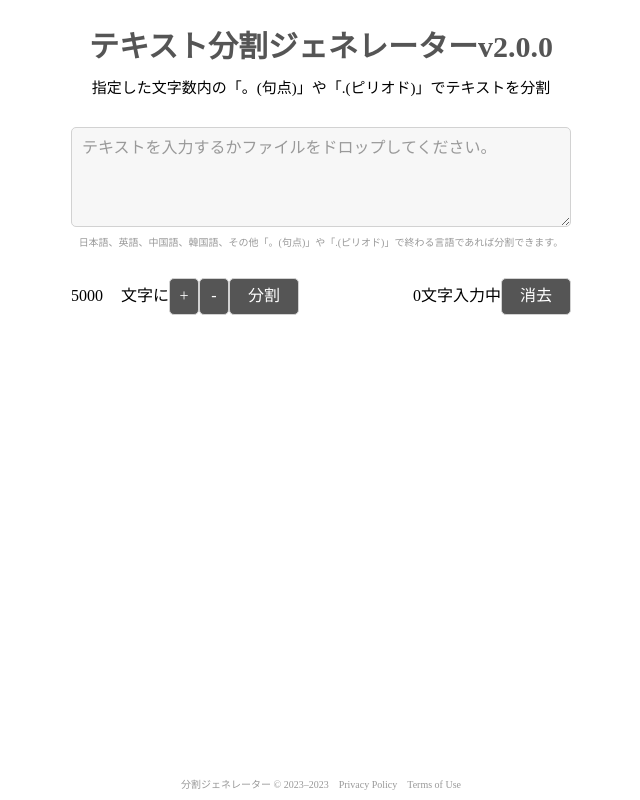
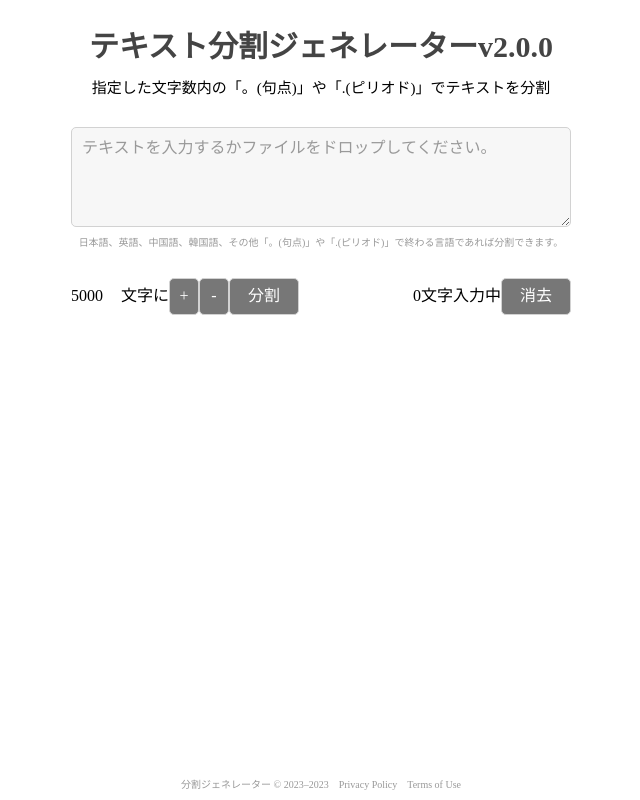
Before and after one commit to tommy-nagasaki/TextSplitGenerator, a plain HTML site: page index.html in a window 1280 px wide. Shown: the whole page, without its empty margins (319-959 px from the left). Drawn offline with Linux system fonts and the light colour scheme.

Commit message:
Add files via upload

```diff
--- a/css/select.css
+++ b/css/select.css
@@ -11,7 +11,7 @@ h1 {
     margin-top: 30px;
     font-size: 30px;
     font-weight: bold;
-    color: #555;
+    color: #444;
 }
 
 /* 機能説明 */
@@ -79,7 +79,7 @@ button {
     padding: .5em;
     border: 1px solid #d2d2d2;
     border-radius: 5px;
-    background-color: #555;
+    background-color: #777;
     color: #fff;
     font-size: 1em;
 }
```
